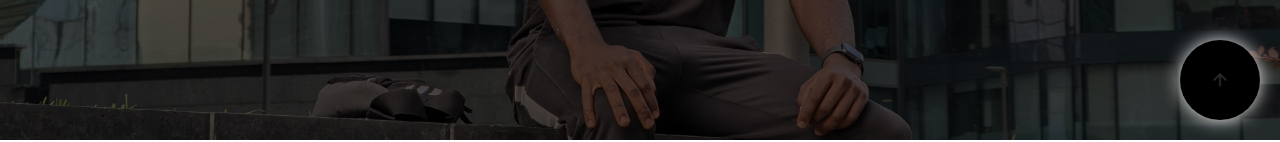
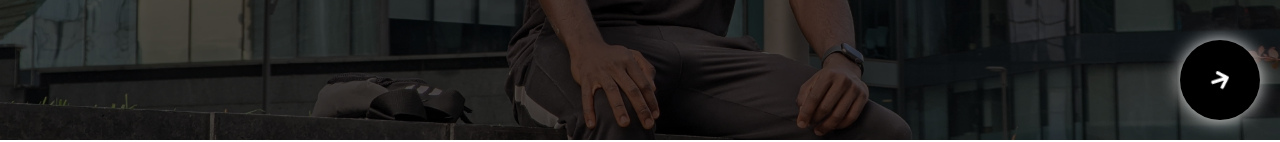
Before and after one commit to Jojo10x/Joel-kasisi, a React (Vite) app: page / in a window 1280 px wide. Shown: the part 660-802 px from the top of the page. Built offline with nearby package versions, Linux system fonts and the light colour scheme; a web font is replaced by a local one.

Commit message:
arrow fix

```diff
--- a/src/App.css
+++ b/src/App.css
@@ -1085,6 +1085,21 @@ body {
   .scroll-to-top:hover{
     transform: scale(1.2);
   }
+  .scroll-to-top:hover .arrowline {
+    animation: none;
+  }
+  .scroll-to-top:hover .arrowline {
+    animation: moveUpDown 1s ease-in-out infinite alternate;
+  }
+
+  @keyframes moveUpDown {
+    0% {
+      transform: translateY(0);
+    }
+    100% {
+      transform: translateY(-15px);
+    }
+  }
 
   .scroll-to-top svg {
     display: block;
@@ -1096,18 +1111,18 @@ body {
   }
 
   .arrowline {
-    stroke-dasharray: 50;
-    stroke-dashoffset: 50;
-    animation-delay: 0s;
-    animation: dash 3s ease-in-out forwards infinite;
+    transform-origin: center;
+    animation: rotateHalfClockwise 4s ease-in-out infinite;
   }
-  @keyframes dash {
-    0%
-    {
-      stroke-dashoffset: 100;
-      opacity: 0;
+
+  @keyframes rotateHalfClockwise {
+    0% {
+      transform: rotate(-90deg);
     }
     50% {
-      stroke-dashoffset: 150;
-      opacity: 1;
-  }}
+      transform: rotate(90deg);
+    }
+    100% {
+      transform: rotate(-90deg);
+    }
+  }
--- a/src/ScrollToTop.tsx
+++ b/src/ScrollToTop.tsx
@@ -36,12 +36,30 @@ const ScrollToTop: React.FC = () => {
       return (
         <div className="progress-circle-container">
           <svg className="progress-circle" viewBox="0 0 100 100">
-            <circle className="progress-background" cx="50" cy="50" r="45"></circle>
-            <circle className="progress-circle-bar" cx="50" cy="50" r="45"></circle>
+            <circle
+              className="progress-background"
+              cx="50"
+              cy="50"
+              r="45"
+            ></circle>
+            <circle
+              className="progress-circle-bar"
+              cx="50"
+              cy="50"
+              r="45"
+            ></circle>
           </svg>
           <div className="scroll-to-top" onClick={scrollToTop}>
-            <svg xmlns="http://www.w3.org/2000/svg" viewBox="0 0 24 24" fill="none" stroke="currentColor" strokeWidth="2" strokeLinecap="round" strokeLinejoin="round">
-              <path className="arrowline" d="M12 19V5M5 12l7-7 7 7" />
+            <svg
+              xmlns="http://www.w3.org/2000/svg"
+              viewBox="0 0 48 48"
+              fill="none"
+              stroke="currentColor"
+              strokeWidth="8"
+              strokeLinecap="round"
+              strokeLinejoin="round"
+            >
+              <path className="arrowline" d="M24 42V6M6 24l18-18 18 18" />
             </svg>
           </div>
         </div>
```
